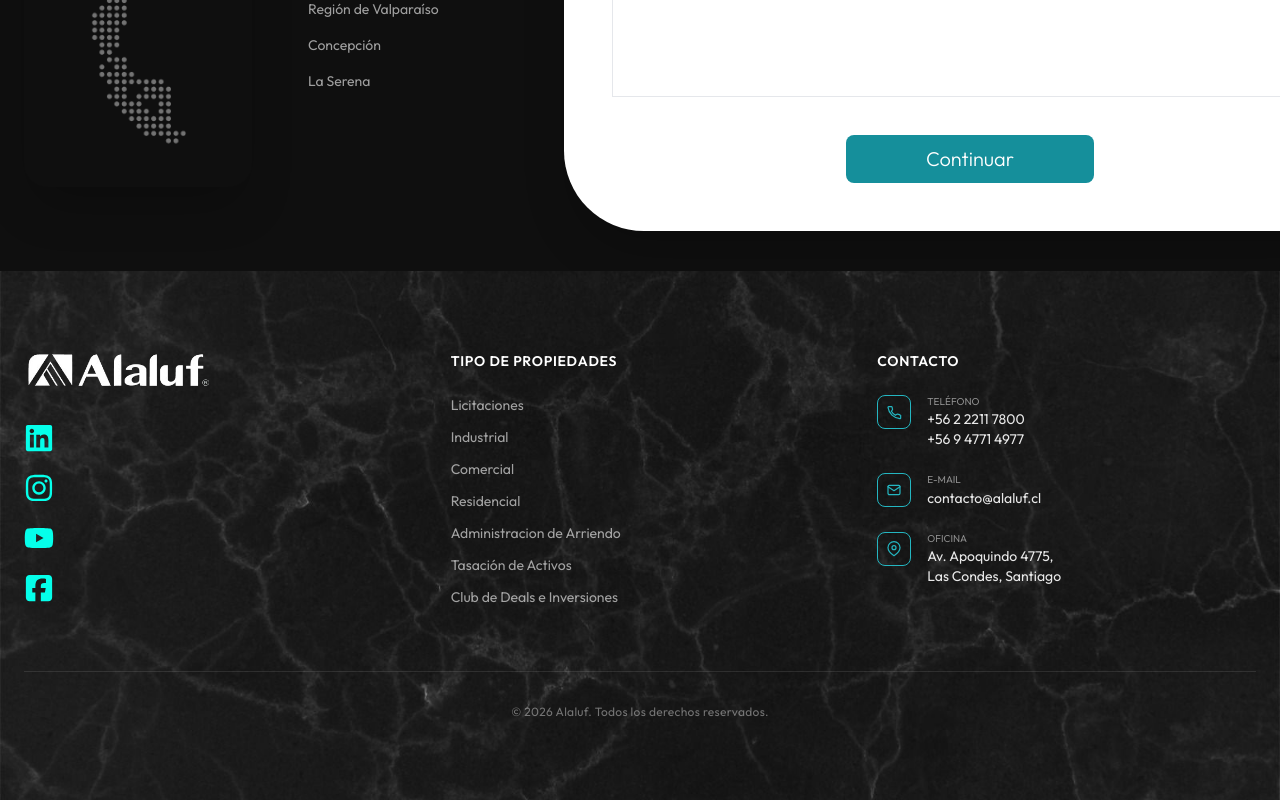
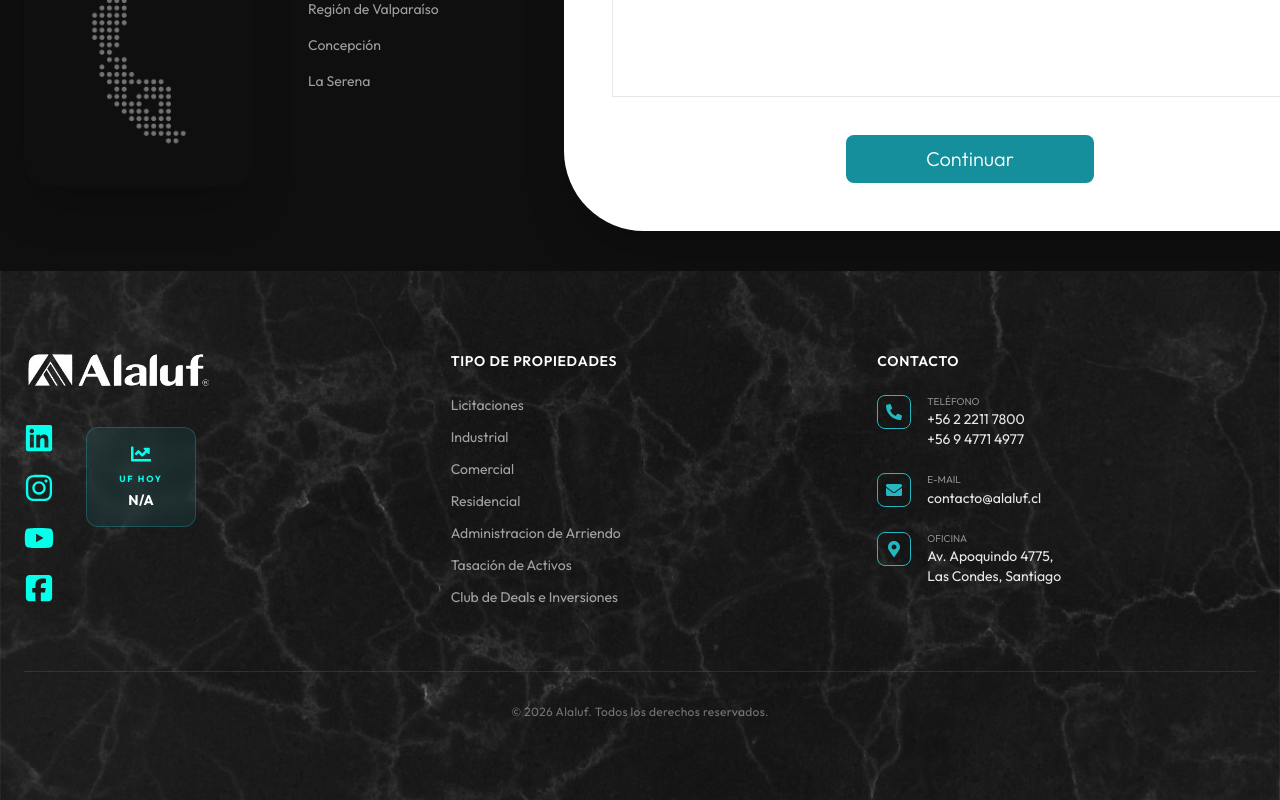
Before and after one commit to Juanith0xx/alaluf, a React (Vite) app: page / in a window 1280 px wide. Shown: the part 4280-5080 px from the top of the page. Built offline with nearby package versions, Linux system fonts and the light colour scheme; no server answers.

Commit message:
update footer indicador de UF

```diff
--- a/src/components/Footer.jsx
+++ b/src/components/Footer.jsx
@@ -1,9 +1,45 @@
+import React, { useState, useEffect } from "react";
 import bg from "../assets/Marmol.jpg";
 import logo from "../assets/Logo_A.png";
-import { FaLinkedin, FaInstagram, FaYoutube } from "react-icons/fa";
+import {
+  FaLinkedin, FaInstagram, FaYoutube, FaChartLine,
+  FaPhoneAlt, FaEnvelope, FaMapMarkerAlt
+} from "react-icons/fa"; // 🌟 Importamos los iconos correctos para contacto
 import { FaSquareFacebook } from "react-icons/fa6";
 
 const Footer = () => {
+  const [ufValue, setUfValue] = useState(null);
+  const [loading, setLoading] = useState(true);
+
+  useEffect(() => {
+    const fetchUF = async () => {
+      try {
+        // 🌟 URL absoluta apuntando a tu Express Server (evita que responda el index.html del frontend)
+        // Nota: Si estás en producción, puedes cambiarlo por tu dominio o usar import.meta.env.VITE_API_URL
+        const response = await fetch("http://localhost:5000/api/indicadores/uf");
+        const data = await response.json();
+
+        if (data.success && data.valor) {
+          const formatter = new Intl.NumberFormat("es-CL", {
+            minimumFractionDigits: 2,
+            maximumFractionDigits: 2,
+          });
+
+          setUfValue(formatter.format(data.valor));
+        } else {
+          setUfValue("N/A");
+        }
+      } catch (error) {
+        console.error("Error consultando la UF interna:", error);
+        setUfValue("N/A");
+      } finally {
+        setLoading(false);
+      }
+    };
+
+    fetchUF();
+  }, []);
+
   return (
     <footer
       className="w-full bg-cover bg-center text-white font-[Outfit]"
@@ -14,7 +50,7 @@ const Footer = () => {
         {/* Rejilla de 3 columnas */}
         <div className="grid md:grid-cols-3 gap-12">
 
-          {/* COLUMNA 1: LOGO Y REDES */}
+          {/* COLUMNA 1: LOGO, REDES Y UF */}
           <div className="flex flex-col items-start">
             <img src={logo} alt="Alaluf" className="h-10 mb-8" />
 
@@ -34,6 +70,20 @@ const Footer = () => {
                   <FaSquareFacebook />
                 </a>
               </div>
+
+              {/* INDICADOR UF */}
+              <div className="flex flex-col gap-2 mt-1">
+                <div className="bg-[#24B6C1]/10 border border-[#24B6C1]/30 p-4 rounded-xl backdrop-blur-sm flex flex-col items-center justify-center min-w-[110px]">
+                  <FaChartLine className="text-[#05FFEA] text-xl mb-2" />
+                  <span className="text-[9px] uppercase tracking-[0.2em] text-[#05FFEA] font-bold text-center">
+                    UF HOY
+                  </span>
+                  <span className="text-white font-bold text-sm mt-1 text-center">
+                    {loading ? "..." : (ufValue !== "N/A" ? `$${ufValue}` : "N/A")}
+                  </span>
+                </div>
+              </div>
+
             </div>
           </div>
 
@@ -54,17 +104,17 @@ const Footer = () => {
             </ul>
           </div>
 
-          {/* COLUMNA 3: CONTACTO */}
+          {/* COLUMNA 3: CONTACTO (Modificado con react-icons limpios) */}
           <div>
             <h4 className="font-semibold mb-6 uppercase tracking-wider text-sm text-white">
               Contacto
             </h4>
             <div className="space-y-6 text-sm text-white/70">
+
+              {/* Teléfono */}
               <div className="flex items-start gap-4">
-                <div className="border border-[#24B6C1] p-2 rounded-lg">
-                  <svg xmlns="http://www.w3.org/2000/svg" viewBox="0 0 24 24" fill="none" stroke="#24B6C1" strokeWidth="1.8" strokeLinecap="round" strokeLinejoin="round" className="w-4 h-4">
-                    <path d="M22 16.92V21a1 1 0 0 1-1.09 1A19.72 19.72 0 0 1 3 5.09 1 1 0 0 1 4 4h4.09a1 1 0 0 1 1 .75l.7 3.11a1 1 0 0 1-.27.95L8.09 10.91a16 16 0 0 0 6 6l2.1-1.43a1 1 0 0 1 .95-.27l3.11.7a1 1 0 0 1 .75 1z"/>
-                  </svg>
+                <div className="border border-[#24B6C1] p-2 rounded-lg text-[#24B6C1]">
+                  <FaPhoneAlt className="w-4 h-4" />
                 </div>
                 <div>
                   <p className="text-white/50 text-[10px] uppercase">Teléfono</p>
@@ -73,12 +123,10 @@ const Footer = () => {
                 </div>
               </div>
 
+              {/* Email */}
               <div className="flex items-start gap-4">
-                <div className="border border-[#24B6C1] p-2 rounded-lg">
-                  <svg xmlns="http://www.w3.org/2000/svg" viewBox="0 0 24 24" fill="none" stroke="#24B6C1" strokeWidth="1.8" strokeLinecap="round" strokeLinejoin="round" className="w-4 h-4">
-                    <rect x="3" y="5" width="18" height="14" rx="2" />
-                    <path d="M3 7l9 6 9-6" />
-                  </svg>
+                <div className="border border-[#24B6C1] p-2 rounded-lg text-[#24B6C1]">
+                  <FaEnvelope className="w-4 h-4" />
                 </div>
                 <div>
                   <p className="text-white/50 text-[10px] uppercase">E-mail</p>
@@ -86,24 +134,23 @@ const Footer = () => {
                 </div>
               </div>
 
+              {/* Oficina */}
               <div className="flex items-start gap-4">
-                <div className="border border-[#24B6C1] p-2 rounded-lg">
-                  <svg xmlns="http://www.w3.org/2000/svg" viewBox="0 0 24 24" fill="none" stroke="#24B6C1" strokeWidth="1.8" strokeLinecap="round" strokeLinejoin="round" className="w-4 h-4">
-                    <path d="M21 10c0 6-9 12-9 12S3 16 3 10a9 9 0 0 1 18 0z" />
-                    <circle cx="12" cy="10" r="3" />
-                  </svg>
+                <div className="border border-[#24B6C1] p-2 rounded-lg text-[#24B6C1]">
+                  <FaMapMarkerAlt className="w-4 h-4" />
                 </div>
                 <div>
                   <p className="text-white/50 text-[10px] uppercase">Oficina</p>
                   <p className="text-white/90">Av. Apoquindo 4775,<br />Las Condes, Santiago</p>
                 </div>
               </div>
+
             </div>
           </div>
 
         </div>
 
-        {/* Línea inferior: Copyright */}
+        {/* Copyright */}
         <div className="border-t border-white/10 mt-16 pt-8 text-center">
           <p className="text-xs text-white/40 tracking-wide">
             © {new Date().getFullYear()} Alaluf. Todos los derechos reservados.
```
